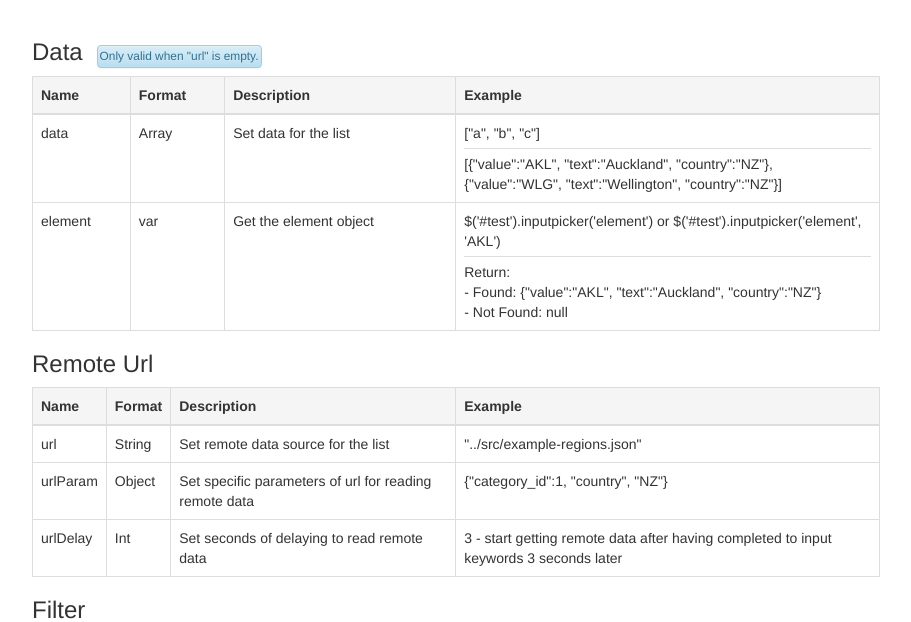
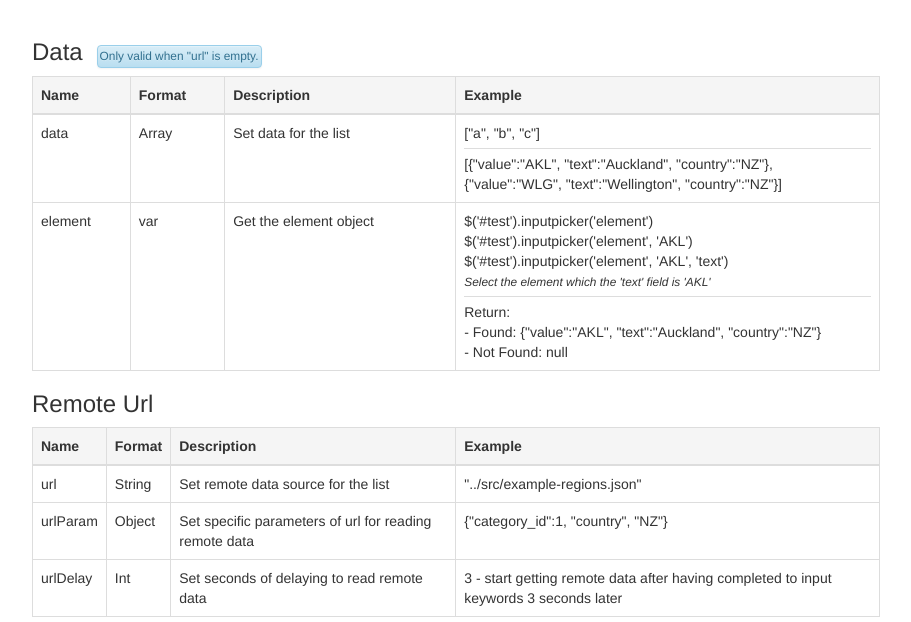
Before and after one commit to ukalpa/inputpicker, a PHP site: page /doc.php in a window 1280 px wide. Shown: the part 697-1319 px from the top of the page, without its empty margins (38-949 px from the left). Run offline with PHP 8.4, Linux system fonts and the light colour scheme; some libraries are stand-ins or nearby versions.

Commit message:
Change the element() function to support selecting element by specific field

```diff
--- a/www/doc.php
+++ b/www/doc.php
@@ -180,7 +180,12 @@
                                     </td>
                                     <td>
                                         <ul class="list-unstyled">
-                                            <li>$('#test').inputpicker('element') or $('#test').inputpicker('element', 'AKL')</li>
+                                            <li>
+                                                $('#test').inputpicker('element')
+                                                <br /> $('#test').inputpicker('element', 'AKL')
+                                                <br /> $('#test').inputpicker('element', 'AKL', 'text')
+                                                <br /><i><small>Select the element which the 'text' field is 'AKL'</small></i>
+                                            </li>
                                             <li>Return: <br > - Found: {"value":"AKL", "text":"Auckland", "country":"NZ"}<br />
                                             - Not Found: null</li>
                                         </ul>
```
